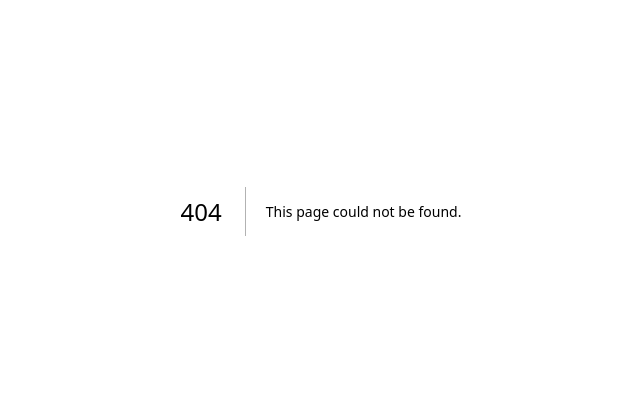
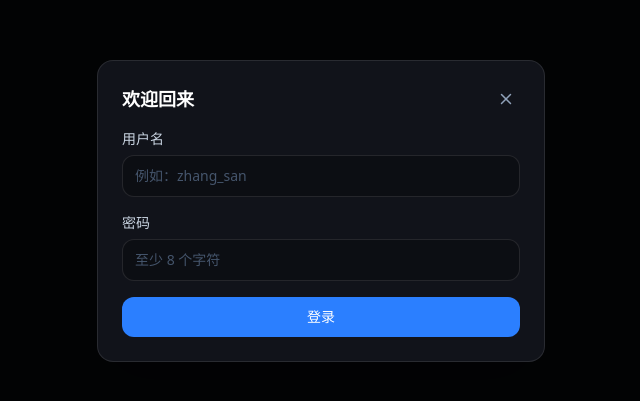
Before and after one commit to ring1012/favorite, a Next.js app: page /nav/1 in a window 1280 px wide. Before the commit this address had no page. Shown: the part 189-590 px from the top of the page, without its empty margins (319-959 px from the left). Built offline with nearby package versions, Linux system fonts and the light colour scheme.

Commit message:
ISR to different user

```diff
--- a/edge-functions/_lib/navigation.js
+++ b/edge-functions/_lib/navigation.js
@@ -106,17 +106,17 @@ export async function createSession(username, env) {
   const token = await new SignJWT({ sub: username })
     .setProtectedHeader({ alg: 'HS256' })
     .setIssuedAt()
-    .setExpirationTime('6M')
+    .setExpirationTime(Math.floor(Date.now() / 1000) + SIX_MONTHS_IN_SECONDS)
     .sign(jwtSecret(env))
   return token
 }
 
 export function sessionCookie(token) {
   // Deliberately works with the local HTTP development proxy as well as HTTPS production.
-  return `navigation_session=${encodeURIComponent(token)}; Path=/; Max-Age=${SIX_MONTHS_IN_SECONDS}; HttpOnly; SameSite=Lax`
+  return `navigation_session=${encodeURIComponent(token)}; Path=/; Max-Age=${SIX_MONTHS_IN_SECONDS}; SameSite=Lax`
 }
 
-export const expiredSessionCookie = 'navigation_session=; Path=/; Max-Age=0; HttpOnly; SameSite=Lax'
+export const expiredSessionCookie = 'navigation_session=; Path=/; Max-Age=0; SameSite=Lax'
 
 export async function getUser(username) {
   const stored = await fkv.get(userKey(username))
--- a/edge-functions/api/navigation.js
+++ b/edge-functions/api/navigation.js
@@ -11,7 +11,8 @@ export async function onRequestGet({ request, env }) {
   const requested = (url.searchParams.get('username') || '').trim().toLowerCase()
   if (requested) {
     const navigation = await loadNavigation(requested)
-    return json({ owner: requested, authenticated: false, navigation: ensureLikeMenu(navigation), favorites: [] }, {
+    const favorites = await loadFavorites(requested)
+    return json({ owner: requested, authenticated: false, navigation: ensureLikeMenu(navigation), favorites }, {
       headers: { 'cache-control': 'public, max-age=60, s-maxage=60' },
     })
   }
@@ -30,6 +31,12 @@ export async function onRequestPost({ request, env }) {
     const result = await mutate(navigation, favorites, payload)
     await saveNavigation(user, navigation)
     await saveFavorites(user, favorites)
+
+    try {
+      const url = new URL(request.url)
+      fetch(`${url.origin}/api/revalidate?user=${encodeURIComponent(user)}`, { method: 'POST' }).catch(() => {})
+    } catch (e) {}
+
     return json({ owner: user, authenticated: true, navigation: ensureLikeMenu(navigation), favorites, result }, { headers: { 'cache-control': 'no-store' } })
   } catch (error) {
     return json({ error: error.message || '无法保存更改。' }, { status: 400 })
--- /dev/null
+++ b/src/app/api/revalidate/route.ts
@@ -0,0 +1,18 @@
+import { revalidatePath } from 'next/cache'
+import { NextResponse } from 'next/server'
+
+export async function POST(request: Request) {
+  try {
+    const { searchParams } = new URL(request.url)
+    const user = searchParams.get('user')
+    if (user) {
+      console.log(`[revalidatePath] Purging ISR cache for /nav/${user}`)
+      revalidatePath(`/nav/${user}`)
+    }
+    revalidatePath('/')
+    return NextResponse.json({ revalidated: true, user, now: Date.now() })
+  } catch (error: any) {
+    console.error('[revalidatePath] Error during revalidation:', error)
+    return NextResponse.json({ error: error?.message || 'Revalidation failed' }, { status: 500 })
+  }
+}
--- /dev/null
+++ b/src/app/nav/[user]/page.tsx
@@ -0,0 +1,51 @@
+import NavigationApp from '@/components/NavigationApp'
+
+export const revalidate = 60
+
+async function getISRData(user: string) {
+  try {
+    // Generate an absolute URL from env to ensure we can fetch data server-side
+    // and keep this page purely static/ISR (without reading headers or cookies)
+    const host = process.env.NAV_HOST || 'localhost:8088'
+    const targetUser = user || 'admin'
+
+    const url = `${host}/api/navigation?username=${encodeURIComponent(targetUser)}`
+
+    console.log(`[getISRData] (ISR) Fetching ${url} for user: ${targetUser}`)
+
+    const res = await fetch(url, {
+      next: { revalidate: 60 }
+    })
+
+    if (res.ok) {
+      const data = await res.json()
+      // ensure we return the authenticated flag false on the server side because this is ISR
+      return { ...data, authenticated: false }
+    } else {
+      console.error(`[getISRData] (ISR) API response error, status: ${res.status}`)
+    }
+  } catch (e) {
+    console.error(`[getISRData] (ISR) Exception during fetch:`, e)
+  }
+
+  console.warn(`[getISRData] (ISR) Falling back to default empty state`)
+  return {
+    owner: user,
+    authenticated: false,
+    navigation: { version: 1, menus: [{ id: 'like', name: '收藏', parentId: null }], sites: [] },
+    favorites: []
+  }
+}
+
+export async function generateStaticParams() {
+  return [
+    { user: 'admin' },
+  ]
+}
+
+export default async function NavUserPage({ params }: { params: Promise<{ user: string }> }) {
+  const resolvedParams = await params
+  const initialData = await getISRData(resolvedParams.user)
+  // Use the url parameter as the expected user on the client-side
+  return <NavigationApp initialData={initialData} expectedUser={resolvedParams.user} />
+}
--- a/src/components/NavigationApp.tsx
+++ b/src/components/NavigationApp.tsx
@@ -19,7 +19,7 @@ async function api(path: string, init?: RequestInit) {
   return data
 }
 
-export default function NavigationApp({ initialData }: { initialData?: Payload }) {
+export default function NavigationApp({ initialData, expectedUser }: { initialData?: Payload, expectedUser?: string }) {
   const [data, setData] = useState<Payload>(initialData || { owner: 'admin', authenticated: false, navigation: emptyNavigation, favorites: [] })
   const [activeMenu, setActiveMenu] = useState<string | null>(LIKE_MENU_ID)
   const [expanded, setExpanded] = useState<string[]>([])
@@ -35,6 +35,7 @@ export default function NavigationApp({ initialData }: { initialData?: Payload }
   const [editMode, setEditMode] = useState(false)
   const [isSubmitting, setIsSubmitting] = useState(false)
   const [pendingFavs, setPendingFavs] = useState<Set<string>>(new Set())
+  const [blockedByAuth, setBlockedByAuth] = useState(!!expectedUser)
   const loadMoreRef = useRef<HTMLDivElement>(null)
 
   const refresh = async () => {
@@ -53,14 +54,43 @@ export default function NavigationApp({ initialData }: { initialData?: Payload }
   }
 
   useEffect(() => {
-    // Check client-side cookie to ensure authenticated state is not lost due to SSR ISR caching
-    const hasSessionCookie = typeof document !== 'undefined' && document.cookie.includes('navigation_session=')
-    if (!initialData || (hasSessionCookie && !initialData.authenticated)) {
+    let loggedInUser = null
+    const match = typeof document !== 'undefined' && document.cookie.match(/navigation_session=([^;]+)/)
+    if (match) {
+      try {
+        const parts = decodeURIComponent(match[1]).split('.')
+        if (parts.length === 3) {
+          const base64 = parts[1].replace(/-/g, '+').replace(/_/g, '/')
+          const payloadStr = decodeURIComponent(escape(window.atob(base64)))
+          loggedInUser = JSON.parse(payloadStr).sub
+        }
+      } catch (e) {
+        console.error('Failed to parse frontend cookie:', e)
+      }
+    }
+
+    if (expectedUser && expectedUser !== loggedInUser) {
+      setBlockedByAuth(true)
+      setAuthMode(true)
+      setLoading(false)
+      return
+    } else {
+      setBlockedByAuth(false)
+    }
+
+    if (!initialData) {
       refresh()
+    } else if (loggedInUser) {
+      if (initialData.owner === loggedInUser) {
+        setData((prev) => ({ ...prev, authenticated: true }))
+        setLoading(false)
+      } else {
+        refresh()
+      }
     } else {
       setLoading(false)
     }
-  }, [initialData])
+  }, [initialData, expectedUser])
 
   useEffect(() => {
     if (!data.authenticated) {
@@ -114,7 +144,6 @@ export default function NavigationApp({ initialData }: { initialData?: Payload }
       setNotice('已保存。')
       setMenuEditor(null)
       setSiteEditor(null)
-      fetch('/api/revalidate', { method: 'POST' }).catch(() => {})
     } catch (error) {
       setNotice(error instanceof Error ? error.message : '无法保存。')
     } finally {
@@ -159,6 +188,14 @@ export default function NavigationApp({ initialData }: { initialData?: Payload }
     } finally {
       setPendingFavs((prev) => { const next = new Set(prev); next.delete(site.url); return next })
     }
+  }
+
+  if (blockedByAuth) {
+    return (
+      <main className="min-h-screen bg-[#090b10] flex items-center justify-center font-sans">
+        {authMode && <AuthDialog onClose={() => {}} onDone={() => { setAuthMode(false); window.location.reload() }} />}
+      </main>
+    )
   }
 
   return (
```
Also changed, not shown: 2 other files (tests, documents, lock files or other folders).
